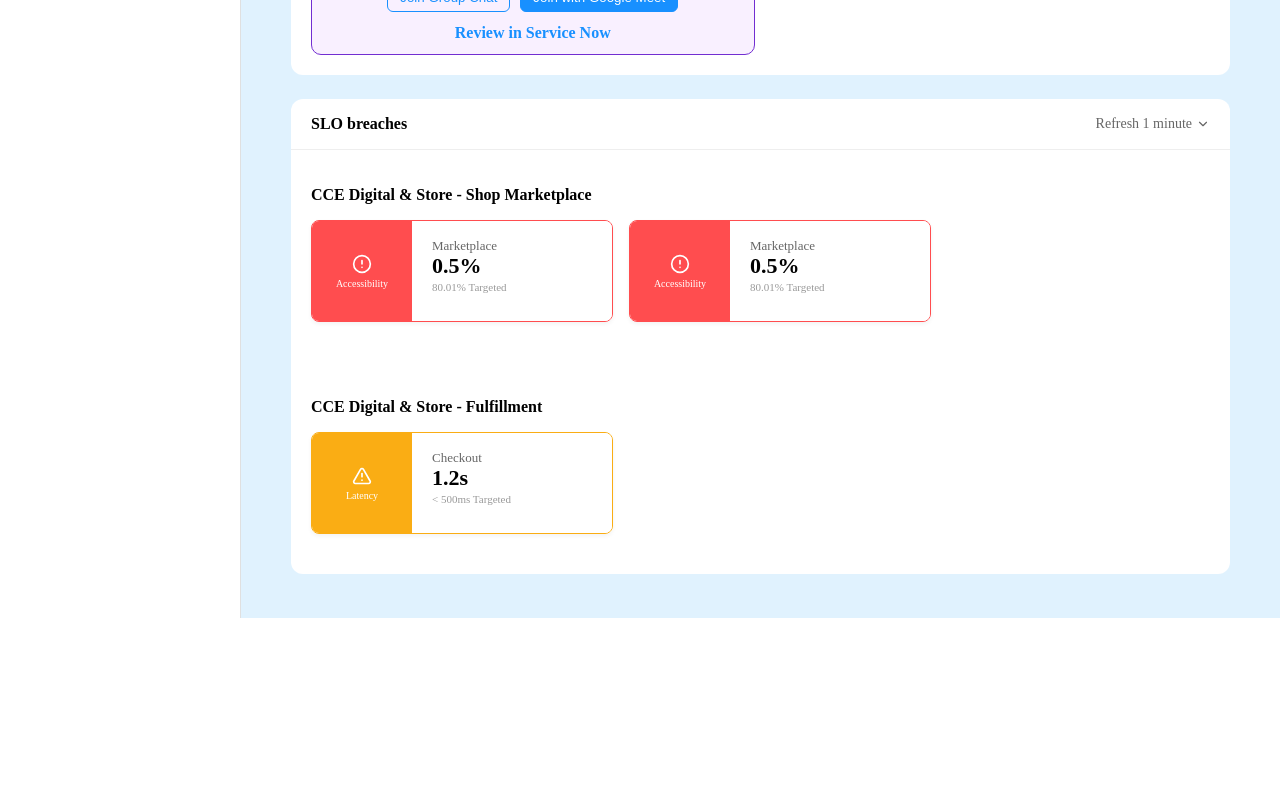
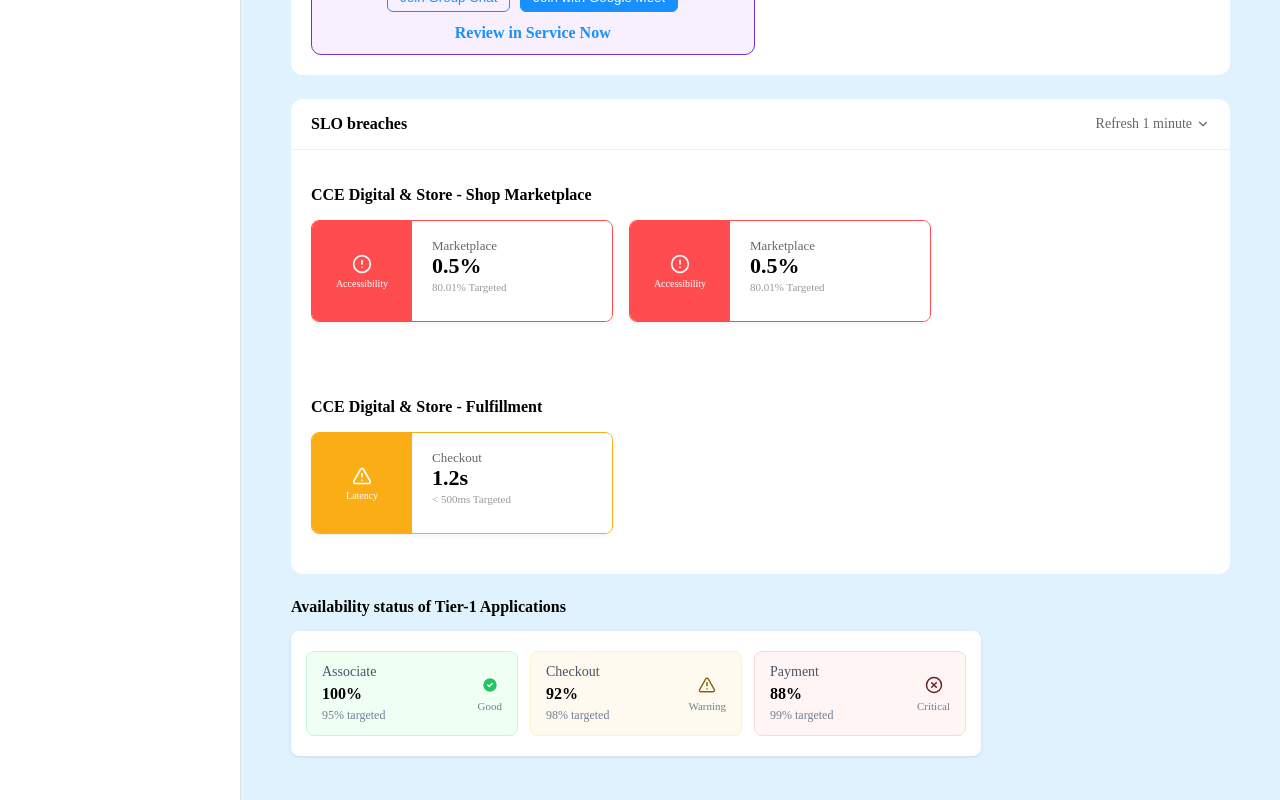
Before and after one commit to someshmca/sre-portal, a React (Vite) app: page / in a window 1280 px wide. Shown: the part 871-1671 px from the top of the page. Before the commit the page ends 1489 px from the top, so only its background shows below. Built offline with nearby package versions, Linux system fonts and the light colour scheme.

Commit message:
feat: modularize availability components and fix card layout

```diff
--- a/src/App.tsx
+++ b/src/App.tsx
@@ -2,6 +2,7 @@
 import Sidebar from './components/layout/Sidebar/Sidebar';
 import IncidentSection from './components/dashboard/IncidentSection/IncidentSection';
 import SLOSection from './components/dashboard/SLOSection/SLOSection';
+import AvailabilitySection from './components/dashboard/AvailabilitySection/AvailabilitySection'; // New Import
 function App() {
   return (
     <MainLayout
@@ -10,6 +11,7 @@
       <div style={{ padding: '20px' }}>
         <IncidentSection />
         <SLOSection />
+        <AvailabilitySection />
       </div>
     </MainLayout>
   );
--- /dev/null
+++ b/src/components/dashboard/AvailabilitySection/AvailabilityBox.tsx
@@ -0,0 +1,38 @@
+import React from 'react';
+import { CheckCircle2, AlertTriangle, XCircle } from 'lucide-react';
+
+export interface AppStatus {
+  id: string | number;
+  title: string;
+  percent: string;
+  target: string;
+  status: string;
+  type: 'success' | 'warning' | 'danger';
+}
+
+const AvailabilityBox: React.FC<{ data: AppStatus }> = ({ data }) => {
+  const getStatusIcon = () => {
+    switch (data.type) {
+      case 'success': return <div className="icon-wrapper"><CheckCircle2 size={18} fill="#22c55e" color="white" /></div>;
+      case 'warning': return <div className="icon-wrapper"><AlertTriangle size={18} color="#856404" /></div>;
+      case 'danger': return <div className="icon-wrapper"><XCircle size={18} color="#721c24" /></div>;
+      default: return null;
+    }
+  };
+
+  return (
+    <div className={`status-box ${data.type}`}>
+      <div className="box-left">
+        <span className="title">{data.title}</span>
+        <span className="percent">{data.percent}</span>
+        <span className="target">{data.target}</span>
+      </div>
+      <div className="box-right">
+        {getStatusIcon()}
+        <span className="status-label">{data.status}</span>
+      </div>
+    </div>
+  );
+};
+
+export default AvailabilityBox;
--- /dev/null
+++ b/src/components/dashboard/AvailabilitySection/AvailabilityCard.tsx
@@ -0,0 +1,20 @@
+import React from 'react';
+import AvailabilityBox, { type AppStatus } from './AvailabilityBox';
+
+interface CardProps {
+  items: AppStatus[];
+}
+
+const AvailabilityCard: React.FC<CardProps> = ({ items }) => {
+  return (
+    <div className="availability-card">
+      <div className="boxes-grid">
+        {items.map((item) => (
+          <AvailabilityBox key={item.id} data={item} />
+        ))}
+      </div>
+    </div>
+  );
+};
+
+export default AvailabilityCard;
--- /dev/null
+++ b/src/components/dashboard/AvailabilitySection/AvailabilitySection.scss
@@ -0,0 +1,60 @@
+.availability-section {
+    margin-top: 24px;
+
+    .section-heading {
+      font-size: 16px;
+      font-weight: bold;
+      color: #000;
+      margin-bottom: 15px;
+    }
+
+    .cards-wrapper {
+      display: flex;
+      flex-wrap: wrap;
+      gap: 20px;
+    }
+
+    .availability-card {
+      background: #fff;
+      padding: 20px 15px;
+      border-radius: 8px;
+      box-shadow: 0 1px 3px rgba(0,0,0,0.1);
+      width: fit-content; // Shrinks to fit boxes
+
+      .boxes-grid {
+        display: flex;
+        flex-wrap: wrap;
+        gap: 12px;
+      }
+    }
+
+    .status-box {
+      display: flex;
+      justify-content: space-between;
+      align-items: center;
+      width: 180px;
+      flex: 0 0 180px;
+      padding: 12px 15px;
+      border-radius: 8px;
+      border: 1px solid;
+
+      &.success { background: #f0fff4; border-color: #c6f6d5; }
+      &.warning { background: #fffaf0; border-color: #fef3c7; }
+      &.danger { background: #fff5f5; border-color: #fed7d7; }
+
+      .box-left {
+        display: flex;
+        flex-direction: column;
+        .title { font-size: 14px; color: #4a5568; margin-bottom: 5px; }
+        .percent { font-size: 16px; font-weight: bold; color: #000; margin-bottom: 5px; }
+        .target { font-size: 12px; color: #718096; }
+      }
+
+      .box-right {
+        display: flex;
+        flex-direction: column;
+        align-items: center;
+        .status-label { font-size: 11px; color: #718096; margin-top: 2px; }
+      }
+    }
+  }
--- /dev/null
+++ b/src/components/dashboard/AvailabilitySection/AvailabilitySection.tsx
@@ -0,0 +1,24 @@
+import React from 'react';
+import AvailabilityCard from './AvailabilityCard';
+import { type AppStatus } from './AvailabilityBox';
+import './AvailabilitySection.scss';
+
+const AvailabilitySection: React.FC = () => {
+  // This array represents the data you will eventually 'fetch' from the API
+  const tier1Apps: AppStatus[] = [
+    { id: 1, title: 'Associate', percent: '100%', target: '95% targeted', status: 'Good', type: 'success' },
+    { id: 2, title: 'Checkout', percent: '92%', target: '98% targeted', status: 'Warning', type: 'warning' },
+    { id: 3, title: 'Payment', percent: '88%', target: '99% targeted', status: 'Critical', type: 'danger' },
+  ];
+
+  return (
+    <section className="availability-section">
+      <h2 className="section-heading">Availability status of Tier-1 Applications</h2>
+      <div className="cards-wrapper">
+        <AvailabilityCard items={tier1Apps} />
+      </div>
+    </section>
+  );
+};
+
+export default AvailabilitySection;
```
